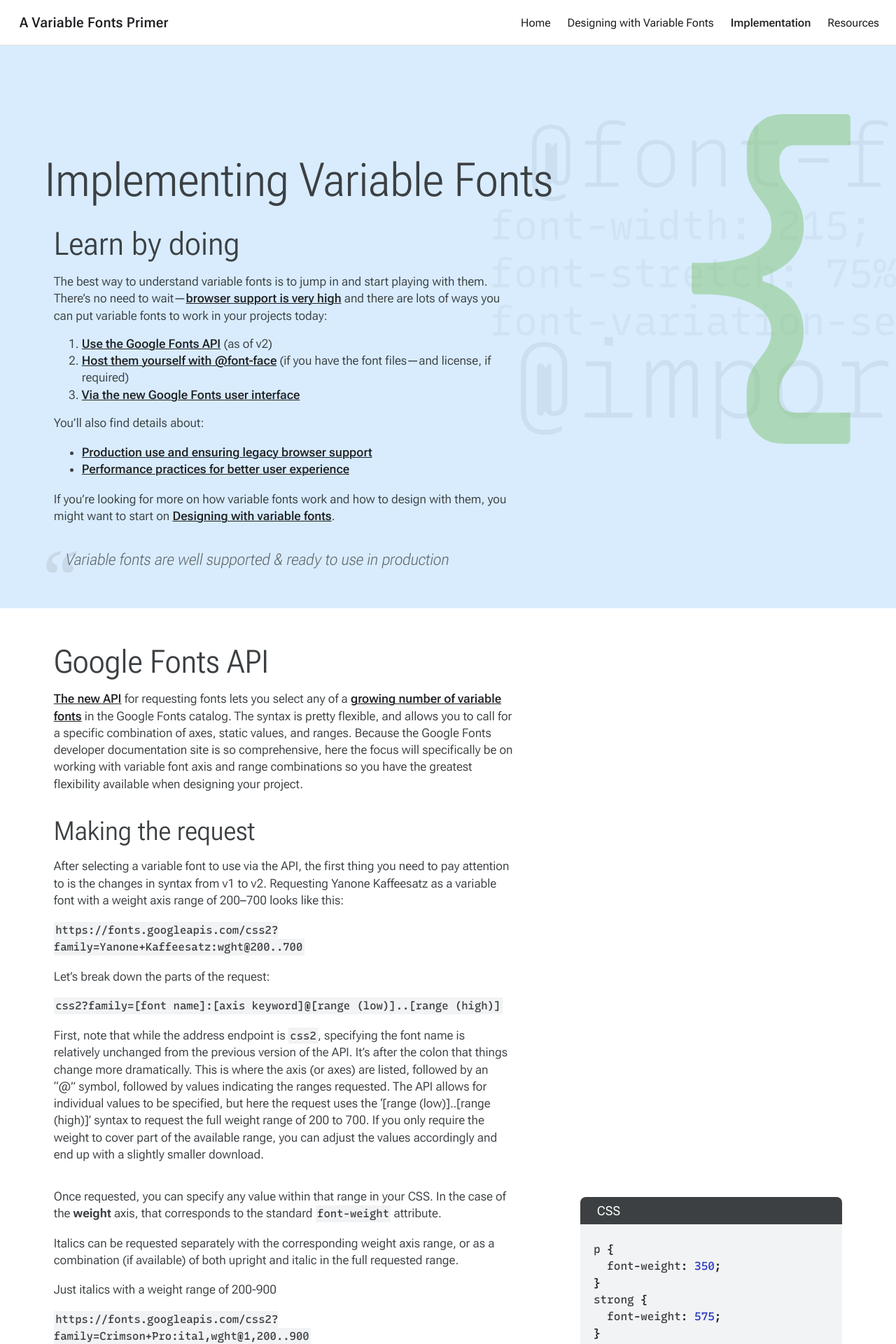
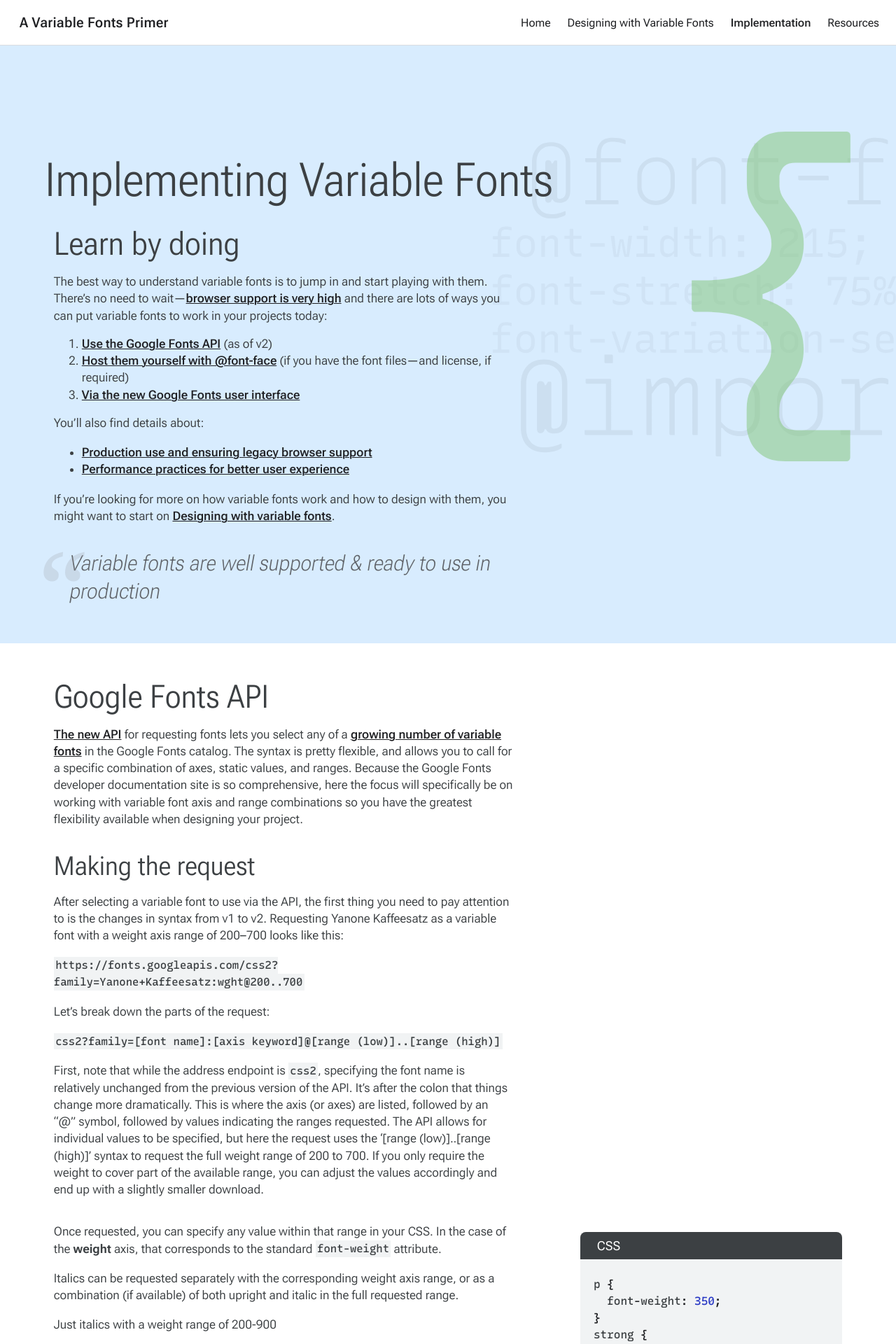
Before and after one commit to jpamental/variable-fonts, a Jekyll site: the page built from pages/implementing_variable_fonts.html, in a window 1280 px wide. Shown: the top 1920 px of the page at 70% size. Built offline with Jekyll 4.4.1, drawn with Linux system fonts in a browser that asks for light colours; a style sheet for code colours, icons or effects is not loaded.

Commit message:
Update blockquote size to meet AAA size/contrast

```diff
--- a/_includes/beatrice/02-molecules/02-blockquote/_blockquote.scss
+++ b/_includes/beatrice/02-molecules/02-blockquote/_blockquote.scss
@@ -42,8 +42,8 @@ blockquote {
     p {
       --p-line-height-min: 1.2;
       --p-line-height-max: 1.3;
-      --p-font-size-min: 1.25;
-      --p-font-size-max: 1.5;
+      --p-font-size-min: 1.75;
+      --p-font-size-max: 2;
       --p-vf-slnt: -10;
       --p-vf-wght: 200;
       --text-opsz: calc( var(--p-font-size-min) * var(--text-size-base) );
```
Also changed, not shown: assets/css/styles.css, 1 other file.
